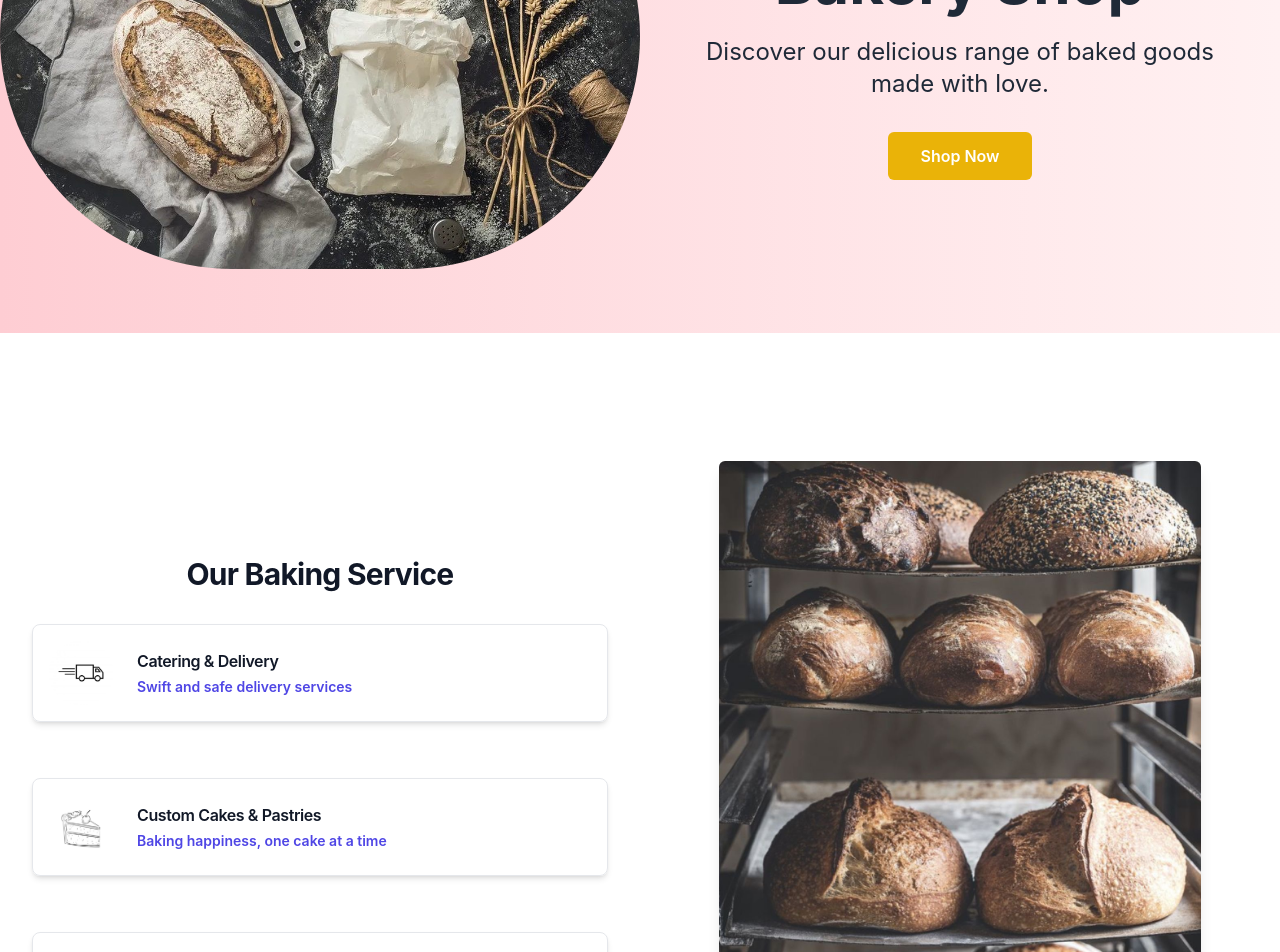
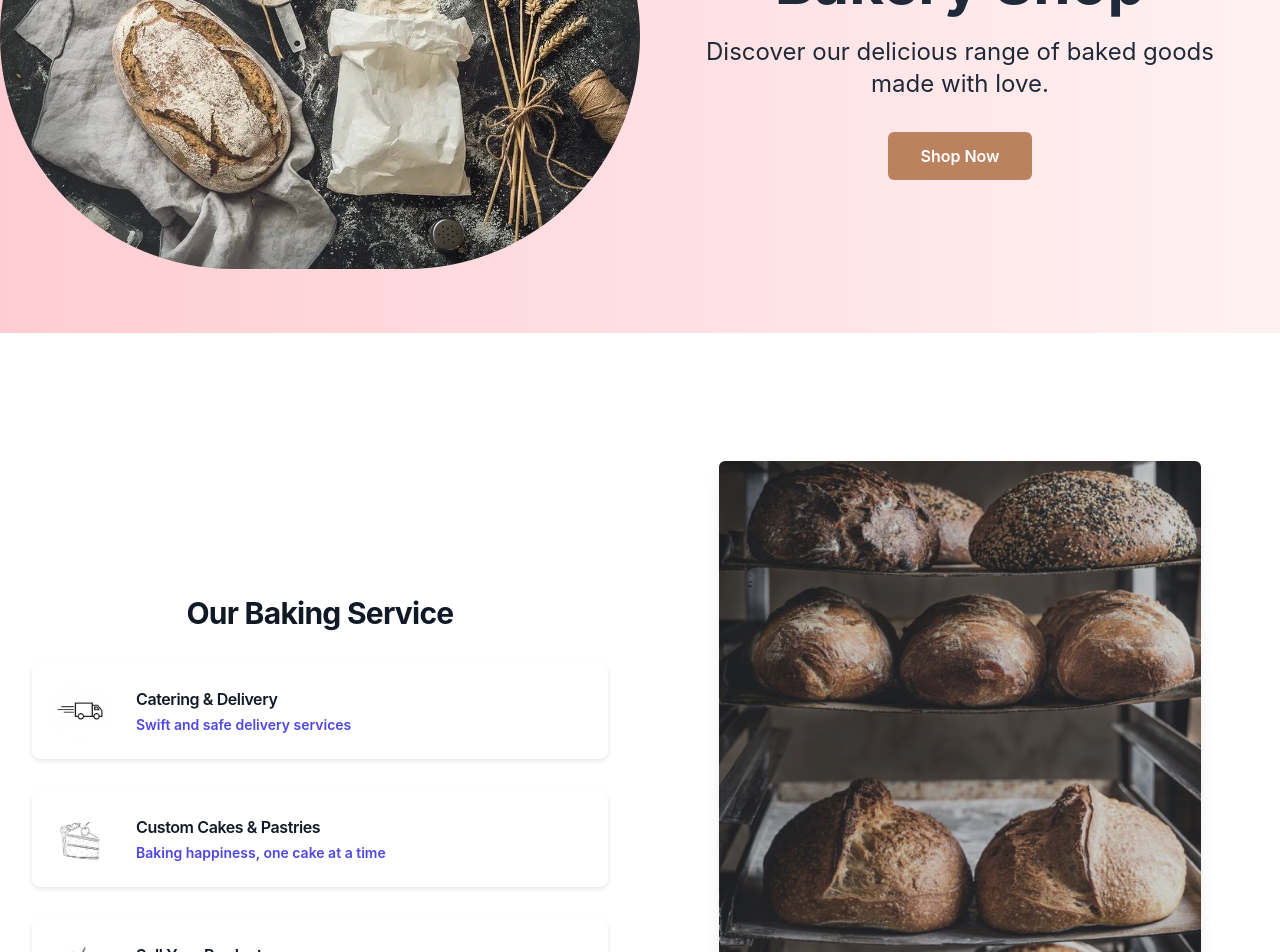
Before and after one commit to WebDevelopment-ASU/Bakery-System-Frontend, a React (Create React App) app: page / in a window 1280 px wide. Shown: the part 320-1272 px from the top of the page. Built offline with nearby package versions, Linux system fonts and the light colour scheme.

Commit message:
refactor: Update landing page styles and add lazy loading for images

```diff
--- a/src/pages/LandingPage/LandingPage.jsx
+++ b/src/pages/LandingPage/LandingPage.jsx
@@ -1,6 +1,6 @@
 import React from 'react';
 
-import BestSellers from '../../Components/BestSellers';
+import BestSellers from '../../components/BestSellers'
 
 import banner from '../../images/landing1.png';
 import land2 from '../../images/landing2.png';
@@ -37,7 +37,31 @@ const service = [
 const Landing = () => {
     return (
         <section className="bg-white">
-            <style>{fadeAnimation}</style>
+            <style>
+                {fadeAnimation}
+                {`
+                    .service-card {
+                        transition: transform 300ms ease-in-out, box-shadow 300ms ease-in-out;
+                        box-shadow: 0 2px 4px rgba(0,0,0,0.1);
+                        padding: 1rem;
+                        margin-bottom: 2rem;
+                        background-color: white;
+                        border-radius: 0.5rem;
+                    }
+                    .service-card:hover {
+                        transform: translateY(-5px);
+                        box-shadow: 0 4px 8px rgba(0,0,0,0.2);
+                        background-color: #d4a181;
+                    }
+                    .vertical-photo {
+                        filter: brightness(80%);
+                        transition: filter 300ms ease-in-out;
+                    }
+                    .vertical-photo:hover {
+                        filter: brightness(100%);
+                    }
+                `}
+            </style>
             <div className="bg-gradient-to-r from-rose-200 to-rose-50 pt-16 pb-16">
                 <div className="flex items-center justify-center">
                     {/* Banner photo */}
@@ -52,7 +76,7 @@ const Landing = () => {
                             <p className="text-2xl text-gray-800 mb-8">
                                 Discover our delicious range of baked goods made with love.
                             </p>
-                            <button className="px-8 py-3 bg-yellow-500 text-white font-semibold rounded-md hover:bg-yellow-600 focus:outline-none focus:bg-yellow-600">
+                            <button className="px-8 py-3 bg-[#ba825f] text-white font-semibold rounded-md hover:bg-[#a06846] focus:outline-none focus:bg-yellow-600">
                                 Shop Now
                             </button>
                         </div>
@@ -71,9 +95,9 @@ const Landing = () => {
                             {service.map((service) => (
                                 <div
                                     key={service.name}
-                                    className="cursor-pointer mb-14 hover:scale-105 transition-transform duration-300"
+                                    className="service-card"
                                 >
-                                    <div className="border p-4 rounded-lg shadow-md flex items-center gap-x-6 hover:shadow-lg">
+                                    <div className="flex items-center gap-x-6">
                                         <img className="h-16 w-16 rounded-full" src={service.imageUrl} alt="" />
                                         <div>
                                             <h3 className="text-base font-semibold leading-7 tracking-tight text-gray-900">
@@ -94,7 +118,7 @@ const Landing = () => {
                         <img
                             src={land2}
                             alt="Bakery"
-                            className="max-w-full max-h-96 h-auto rounded-md shadow-lg"
+                            className="max-w-full max-h-96 h-auto rounded-md shadow-lg vertical-photo"
                             style={{ maxHeight: '90vh', maxWidth: '80vw', objectFit: 'cover' }}
                         />
                     </div>
```
